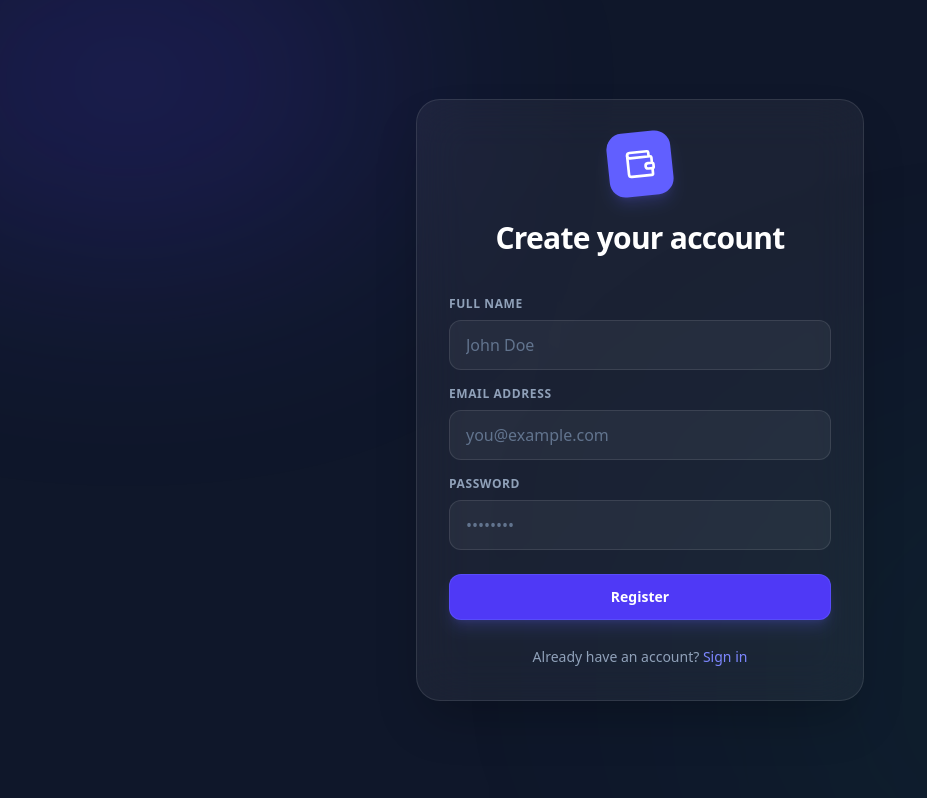
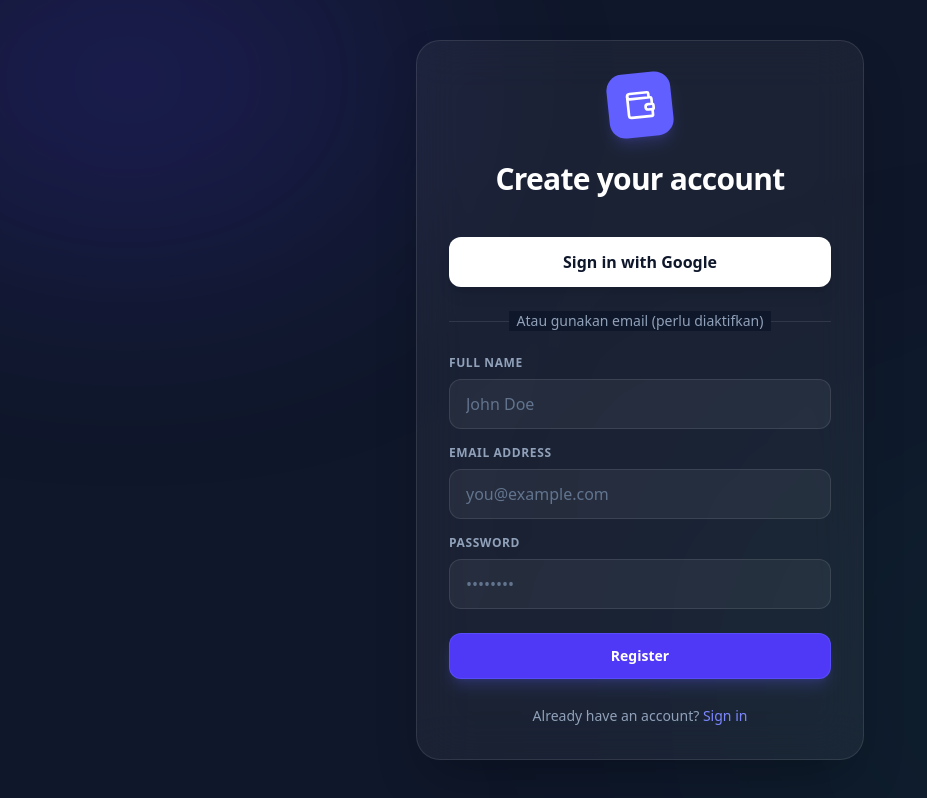
Before and after one commit to KillBoy9/FinLit, a React (Vite) app: page /register in a window 1280 px wide. Shown: the whole page, without its empty margins (0-927 px from the left). Built offline with nearby package versions, Linux system fonts and the light colour scheme; no server answers.

Commit message:
feat: add Google Auth and upgrade AI model
- Implement Google Sign-In for authentication in Login and Register pages.
- Upgrade AI model to gemini-3.6-flash.
- Update category fetching logic to improve reliability.

```diff
--- a/api/chat.ts
+++ b/api/chat.ts
@@ -13,7 +13,7 @@ export default async function handler(req: any, res: any) {
     const systemInstruction = `Kamu adalah asisten literasi finansial untuk anak muda Indonesia. Berdasarkan data pengguna berikut: ${JSON.stringify(context)}, berikan analisis singkat dan actionable dalam Bahasa Indonesia yang santai tapi jelas. Rujuk selalu ke angka spesifik dari data pengguna, jangan berikan saran generik. Kamu boleh memberi kritik gaya hidup jika relevan, rekomendasi alokasi anggaran gaya 50/30/20, dan jawaban literasi finansial yang kontekstual untuk kondisi ekonomi anak muda Indonesia.`;
 
     const response = await ai.models.generateContent({
-      model: 'gemini-2.5-flash',
+      model: 'gemini-3.6-flash',
       contents: prompt,
       config: {
         systemInstruction,
--- a/server.ts
+++ b/server.ts
@@ -19,7 +19,7 @@ async function startServer() {
       const systemInstruction = `Kamu adalah asisten literasi finansial untuk anak muda Indonesia. Berdasarkan data pengguna berikut: ${JSON.stringify(context)}, berikan analisis singkat dan actionable dalam Bahasa Indonesia yang santai tapi jelas. Rujuk selalu ke angka spesifik dari data pengguna, jangan berikan saran generik. Kamu boleh memberi kritik gaya hidup jika relevan, rekomendasi alokasi anggaran gaya 50/30/20, dan jawaban literasi finansial yang kontekstual untuk kondisi ekonomi anak muda Indonesia.`;
 
       const response = await ai.models.generateContent({
-        model: 'gemini-2.5-flash',
+        model: 'gemini-3.6-flash',
         contents: prompt,
         config: {
           systemInstruction,
--- a/src/lib/useCategories.ts
+++ b/src/lib/useCategories.ts
@@ -24,21 +24,17 @@ export function useCategories() {
 
     const q = query(
       collection(db, 'categories'),
-      or(
-        where('isGlobal', '==', true),
-        where('userId', '==', user.uid)
-      )
+      where('userId', '==', user.uid)
     );
 
     const unsubscribe = onSnapshot(q, (snapshot) => {
-      if (snapshot.empty) {
-        setCategories(defaultCategories);
-      } else {
-        const fetched = snapshot.docs.map(doc => ({ id: doc.id, ...doc.data() } as Category));
-        // Merge with defaults if global ones aren't in DB yet to ensure UI works immediately
-        const combined = [...defaultCategories, ...fetched.filter(f => f.userId === user.uid)];
-        setCategories(combined);
-      }
+      const fetched = snapshot.docs.map(doc => ({ id: doc.id, ...doc.data() } as Category));
+      const combined = [...defaultCategories, ...fetched];
+      setCategories(combined);
+      setLoading(false);
+    }, (error) => {
+      console.error("Categories fetch error:", error);
+      setCategories(defaultCategories);
       setLoading(false);
     });
 
--- a/src/pages/Login.tsx
+++ b/src/pages/Login.tsx
@@ -1,14 +1,41 @@
 import React from "react";
 import { useState } from 'react';
 import { Link, useNavigate } from 'react-router-dom';
-import { signInWithEmailAndPassword } from 'firebase/auth';
-import { auth } from '../lib/firebase';
+import { signInWithEmailAndPassword, signInWithPopup, GoogleAuthProvider } from 'firebase/auth';
+import { auth, db } from '../lib/firebase';
+import { doc, getDoc, setDoc } from 'firebase/firestore';
 import { Wallet } from 'lucide-react';
 
 export function Login() {
   const navigate = useNavigate();
   const [loading, setLoading] = useState(false);
   const [error, setError] = useState('');
+
+  const handleGoogleSignIn = async () => {
+    setLoading(true);
+    setError('');
+    try {
+      const provider = new GoogleAuthProvider();
+      const result = await signInWithPopup(auth, provider);
+
+      // Check if user exists in db, if not create profile
+      const userRef = doc(db, 'profiles', result.user.uid);
+      const userSnap = await getDoc(userRef);
+
+      if (!userSnap.exists()) {
+        await setDoc(userRef, {
+          fullName: result.user.displayName || 'User',
+          createdAt: new Date().toISOString()
+        });
+      }
+
+      navigate('/app');
+    } catch (err: any) {
+      setError(err.message || 'Failed to sign in with Google');
+    } finally {
+      setLoading(false);
+    }
+  };
 
   const handleSubmit = async (e: React.FormEvent<HTMLFormElement>) => {
     e.preventDefault();
@@ -44,10 +71,29 @@ export function Login() {
           <p className="text-slate-400 mt-2">Sign in to manage your finances</p>
         </div>
 
-        <form className="space-y-6" onSubmit={handleSubmit}>
+        <div className="space-y-6">
           {error && <div className="text-sm text-rose-400 bg-rose-500/10 border border-rose-500/20 p-4 rounded-xl text-center">{error}</div>}
 
-          <div className="space-y-4">
+          <button
+            type="button"
+            onClick={handleGoogleSignIn}
+            disabled={loading}
+            className="w-full flex justify-center py-3 px-4 border border-white/10 rounded-xl shadow-lg bg-white text-slate-900 hover:bg-slate-100 focus:outline-none focus:ring-2 focus:ring-offset-2 focus:ring-slate-500 disabled:opacity-50 transition-all font-bold"
+          >
+            Sign in with Google
+          </button>
+
+          <div className="relative">
+            <div className="absolute inset-0 flex items-center">
+              <div className="w-full border-t border-white/10"></div>
+            </div>
+            <div className="relative flex justify-center text-sm">
+              <span className="px-2 bg-[#0f172a] text-slate-400">Atau gunakan email (perlu diaktifkan)</span>
+            </div>
+          </div>
+
+          <form className="space-y-6" onSubmit={handleSubmit}>
+            <div className="space-y-4">
             <div>
               <label className="block text-xs font-semibold text-slate-400 uppercase tracking-wider mb-2">Email address</label>
               <input
@@ -80,6 +126,7 @@ export function Login() {
             </button>
           </div>
         </form>
+        </div>
         <div className="text-center mt-6">
           <Link to="/register" className="text-sm text-slate-400 hover:text-white transition-colors">Don't have an account? <span className="text-indigo-400 font-medium">Register</span></Link>
         </div>
--- a/src/pages/Register.tsx
+++ b/src/pages/Register.tsx
@@ -1,8 +1,8 @@
 import React from "react";
 import { useState } from 'react';
 import { Link, useNavigate } from 'react-router-dom';
-import { createUserWithEmailAndPassword } from 'firebase/auth';
-import { doc, setDoc } from 'firebase/firestore';
+import { createUserWithEmailAndPassword, signInWithPopup, GoogleAuthProvider } from 'firebase/auth';
+import { doc, setDoc, getDoc } from 'firebase/firestore';
 import { auth, db } from '../lib/firebase';
 import { Wallet } from 'lucide-react';
 
@@ -10,6 +10,32 @@ export function Register() {
   const navigate = useNavigate();
   const [loading, setLoading] = useState(false);
   const [error, setError] = useState('');
+
+  const handleGoogleSignIn = async () => {
+    setLoading(true);
+    setError('');
+    try {
+      const provider = new GoogleAuthProvider();
+      const result = await signInWithPopup(auth, provider);
+
+      // Check if user exists in db, if not create profile
+      const userRef = doc(db, 'profiles', result.user.uid);
+      const userSnap = await getDoc(userRef);
+
+      if (!userSnap.exists()) {
+        await setDoc(userRef, {
+          fullName: result.user.displayName || 'User',
+          createdAt: new Date().toISOString()
+        });
+      }
+
+      navigate('/app');
+    } catch (err: any) {
+      setError(err.message || 'Failed to sign in with Google');
+    } finally {
+      setLoading(false);
+    }
+  };
 
   const handleSubmit = async (e: React.FormEvent<HTMLFormElement>) => {
     e.preventDefault();
@@ -52,10 +78,29 @@ export function Register() {
           <h2 className="text-3xl font-bold text-white tracking-tight">Create your account</h2>
         </div>
 
-        <form className="space-y-6" onSubmit={handleSubmit}>
+        <div className="space-y-6">
           {error && <div className="text-sm text-rose-400 bg-rose-500/10 border border-rose-500/20 p-4 rounded-xl text-center">{error}</div>}
 
-          <div className="space-y-4">
+          <button
+            type="button"
+            onClick={handleGoogleSignIn}
+            disabled={loading}
+            className="w-full flex justify-center py-3 px-4 border border-white/10 rounded-xl shadow-lg bg-white text-slate-900 hover:bg-slate-100 focus:outline-none focus:ring-2 focus:ring-offset-2 focus:ring-slate-500 disabled:opacity-50 transition-all font-bold"
+          >
+            Sign in with Google
+          </button>
+
+          <div className="relative">
+            <div className="absolute inset-0 flex items-center">
+              <div className="w-full border-t border-white/10"></div>
+            </div>
+            <div className="relative flex justify-center text-sm">
+              <span className="px-2 bg-[#0f172a] text-slate-400">Atau gunakan email (perlu diaktifkan)</span>
+            </div>
+          </div>
+
+          <form className="space-y-6" onSubmit={handleSubmit}>
+            <div className="space-y-4">
             <div>
               <label className="block text-xs font-semibold text-slate-400 uppercase tracking-wider mb-2">Full Name</label>
               <input
@@ -98,6 +143,7 @@ export function Register() {
             </button>
           </div>
         </form>
+        </div>
         <div className="text-center mt-6">
           <Link to="/login" className="text-sm text-slate-400 hover:text-white transition-colors">Already have an account? <span className="text-indigo-400 font-medium">Sign in</span></Link>
         </div>
```
